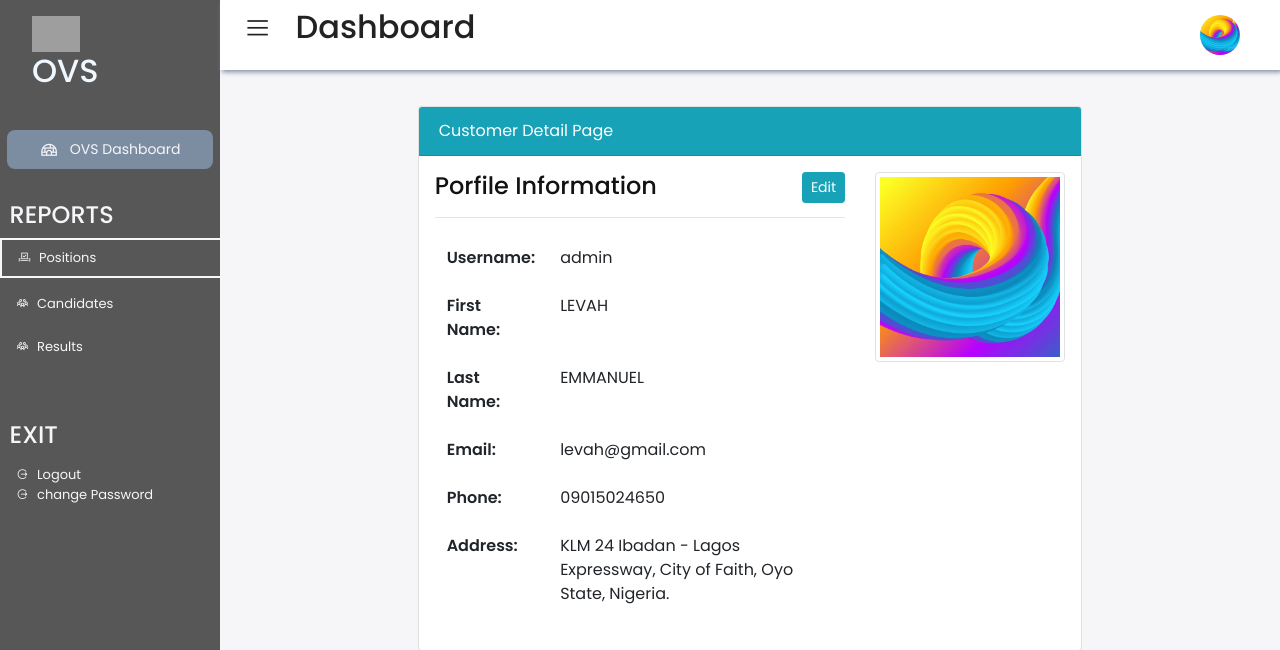
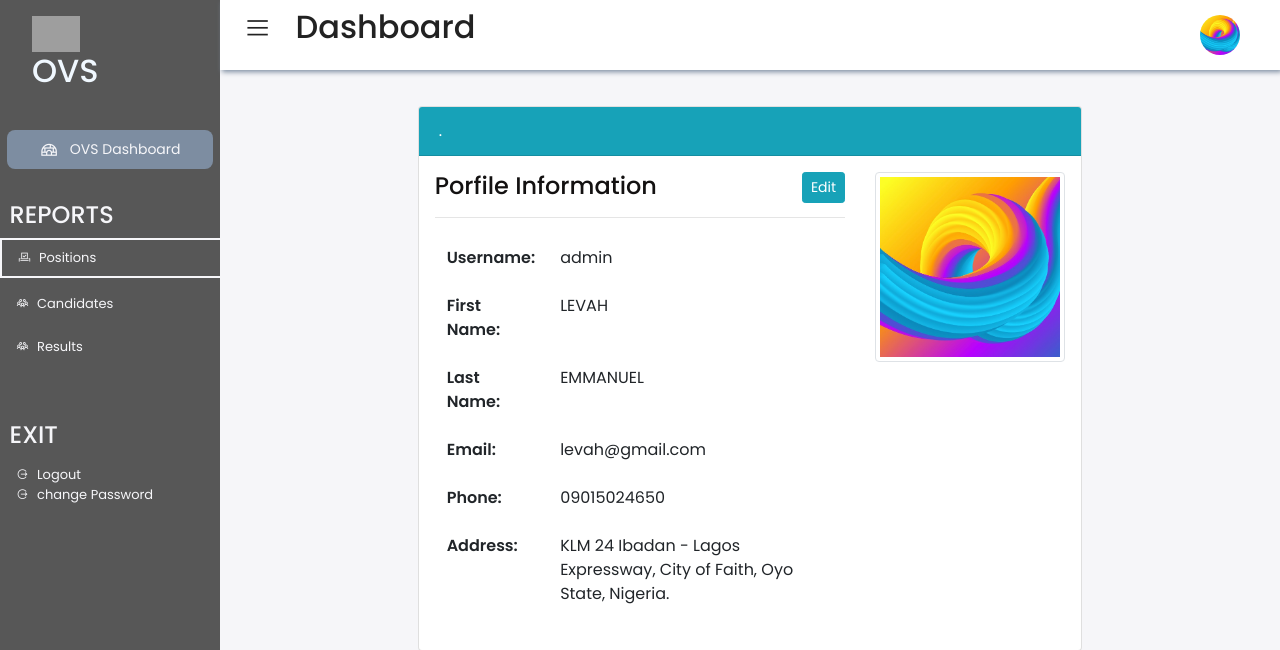
Before and after one commit to levah147/DU001, a Django app: page /profile/ in a window 1280 px wide. Shown: the top 650 px of the page. Run offline with Django 4.2, Linux system fonts and the light colour scheme; a user stored in the database is signed in; data comes from the database, SQL or seed files in the repository; grey boxes are pictures that could not be loaded.

Commit message:
Update profile.html

```diff
--- a/templates/poll/profile.html
+++ b/templates/poll/profile.html
@@ -7,7 +7,7 @@
     <div class="col-md-8">
         <div class="card">
             <div class="card-header bg-info text-white">
-                Customer Detail Page
+                .
             </div>
             <div class="row p-3">
                 <div class="col-md-8">
```
